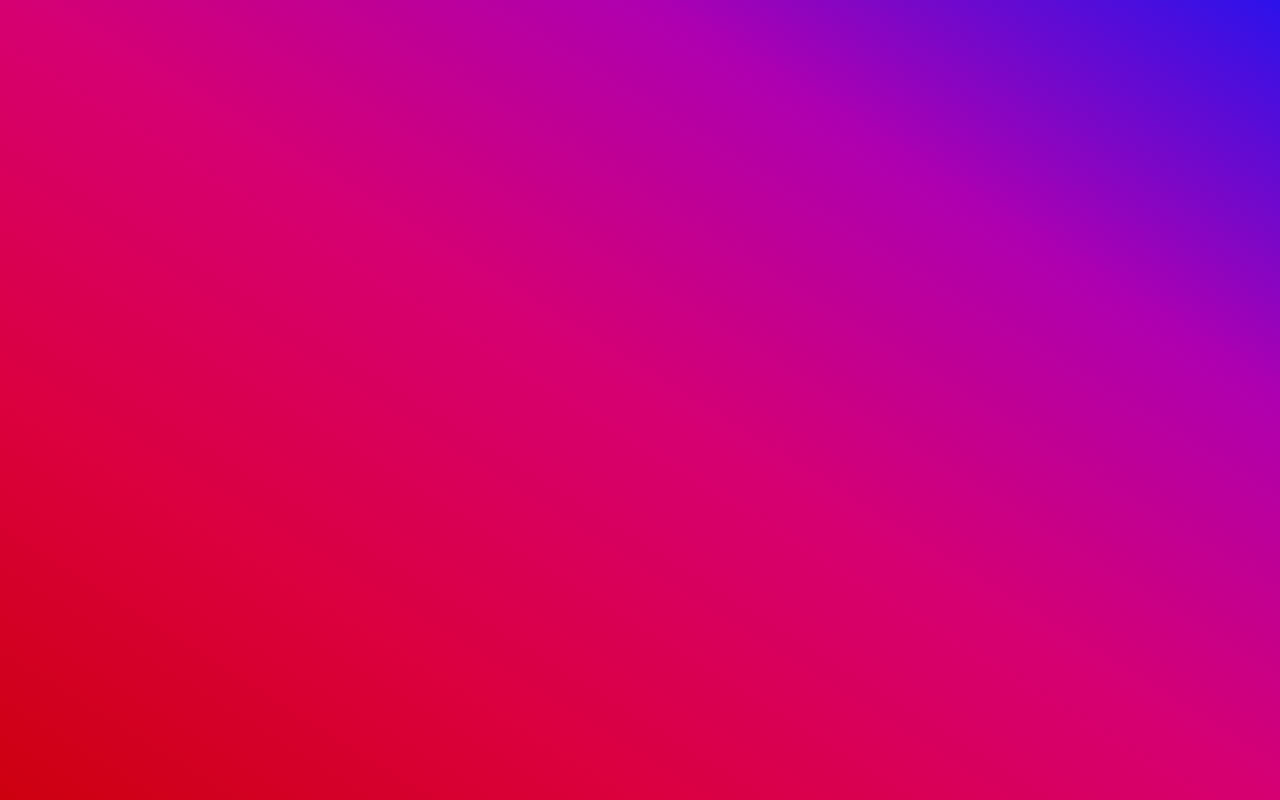
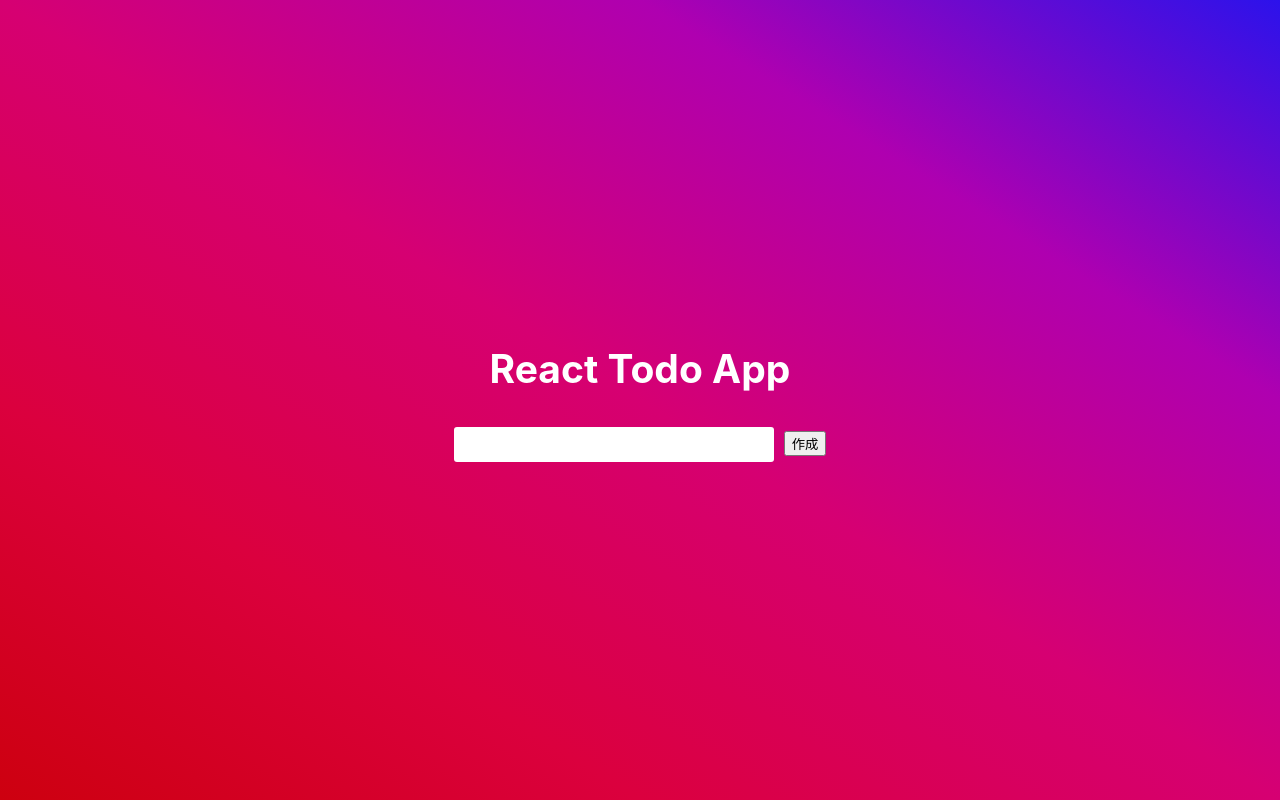
Before and after one commit to shim369/React-Todo-App, a React (Create React App) app: page / in a window 1280 px wide. Built offline with nearby package versions, Linux system fonts and the light colour scheme.

Commit message:
create app

```diff
--- a/src/App.css
+++ b/src/App.css
@@ -1,20 +1,6 @@
+/* This is test css */
 .App {
   text-align: center;
-}
-
-.App-logo {
-  height: 40vmin;
-  pointer-events: none;
-}
-
-@media (prefers-reduced-motion: no-preference) {
-  .App-logo {
-    animation: App-logo-spin infinite 20s linear;
-  }
-}
-
-.App-header {
-  /* background-color: #282c34; */
   background-image: linear-gradient(to right top, #cd000f, #db003e, #d60072, #af00b0, #2c12eb);
   min-height: 100vh;
   display: flex;
@@ -24,16 +10,34 @@
   font-size: calc(10px + 2vmin);
   color: white;
 }
-
-.App-link {
-  color: #61dafb;
+ul li {
+	list-style: none;
+	display: flex;
+	margin: 0 10px 20px;
 }
 
-@keyframes App-logo-spin {
-  from {
-    transform: rotate(0deg);
-  }
-  to {
-    transform: rotate(360deg);
-  }
+.inputText {
+	background-color: #fff;
+	color: #000;
+	padding: 10px 10px;
+	min-width: 300px;
+	border: none;
+	margin-right: 10px;
+	border-radius: 3px;
 }
+.todoValue {
+	background-color: #fff;
+	color: #000;
+	padding: 8px 10px;
+	min-width: 250px;
+	text-align: left;
+	font-size: 14px;
+	margin-right: 10px;
+	border-radius: 3px;
+}
+.checkBox {
+	margin-right: 10px;
+}
+.completed {
+	background-color: #ccc;
+}
--- a/src/App.js
+++ b/src/App.js
@@ -1,11 +1,67 @@
 import './App.css';
+import React from "react";
+import { useState } from "react";
 
 function App() {
+	const [inputValue, setInputValue] = useState("");
+	const [todos, setTodos] = useState([]);
+
+	const handleChecked = (id, checked) => {
+		setTodos(
+			todos.map((todo) => {
+				if(todo.id === id) {
+					todo.checked = !checked;
+				}
+				return todo;
+			})
+		);
+	};
+
+	const handleDelete = (id) => {
+		setTodos(todos.filter((todo) => todo.id !== id));
+
+	}
+
+	const handleSubmit = (e) => {
+		e.preventDefault();
+
+		setTodos([
+			...todos,
+			{
+				id: todos.length,
+				inputValue: inputValue,
+				checked: false,
+			},
+		]);
+		setInputValue("");
+	};
+
+	const handleChange = (e) => {
+		setInputValue(e.target.value);
+	};
+
+
   return (
     <div className="App">
-      <header className="App-header">
-      </header>
-    </div>
+		<div>
+			<h2>React Todo App</h2>
+			<form onSubmit={handleSubmit}>
+				<input type="text" onChange={handleChange} className="inputText" />
+				<input type="submit" value="作成" className="submitButton" />
+			</form>
+			<ul className='todoList'>
+				{todos.map((todo) => (
+					<li key={todo.id}>
+						<div className={`todoValue ${todo.checked ? "completed" : ""}`}>
+						<span>{todo.inputValue}</span>
+						</div>
+						<input className='checkBox' type="checkbox" onChange={() => handleChecked(todo.id, todo.checked)} />
+						<button onClick={()=> handleDelete(todo.id)}>Delete</button>
+					</li>
+				))}
+			</ul>
+		</div>
+	</div>
   );
 }
 
```
